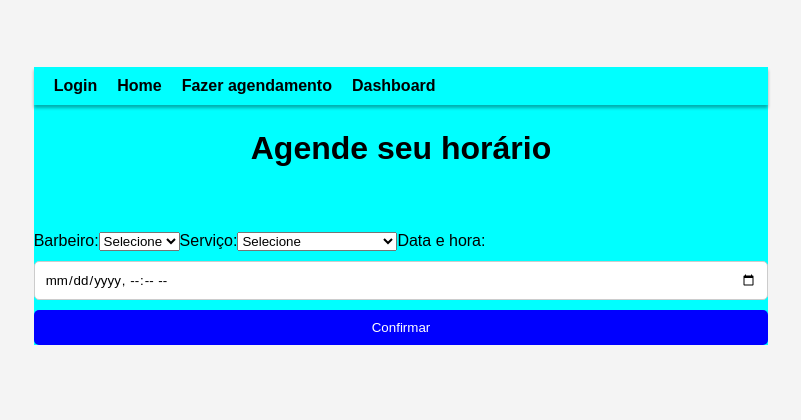
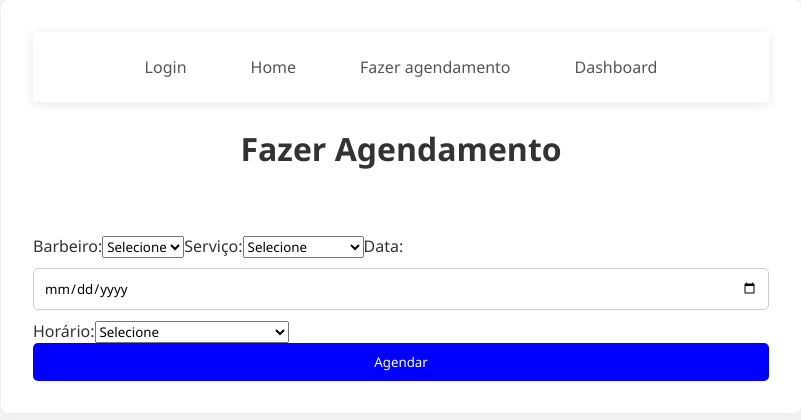
Before and after one commit to joaoppaixao/projeto-barbearia, a React (Create React App) app in the folder barber/: page /agendamento in a window 1280 px wide. Shown: the part 194-614 px from the top of the page, without its empty margins (239-1040 px from the left). Built offline with nearby package versions, Linux system fonts and the light colour scheme; data requests are answered from the project's data file.

Commit message:
alterando o estilo do HOME

```diff
--- a/barber/db.json
+++ b/barber/db.json
@@ -96,6 +96,37 @@
       "barbeiroId": "b1",
       "servicoId": "s2",
       "dataHora": "2025-05-12T23:44"
+    },
+    {
+      "id": "6bff",
+      "idCliente": "4be5",
+      "nomeCliente": "joao",
+      "barbeiroId": "b2",
+      "servicoId": "s3",
+      "dataHora": "2025-05-12T02:07"
     }
+  ],
+  "horarios": [
+    { "id": "09:00", "disponivel": true },
+    { "id": "09:30", "disponivel": true },
+    { "id": "10:00", "disponivel": true },
+    { "id": "10:30", "disponivel": true },
+    { "id": "11:00", "disponivel": true },
+    { "id": "11:30", "disponivel": true },
+    { "id": "12:00", "disponivel": true },
+    { "id": "12:30", "disponivel": true },
+    { "id": "13:00", "disponivel": true },
+    { "id": "13:30", "disponivel": true },
+    { "id": "14:00", "disponivel": true },
+    { "id": "14:30", "disponivel": true },
+    { "id": "15:00", "disponivel": true },
+    { "id": "15:30", "disponivel": true },
+    { "id": "16:00", "disponivel": true },
+    { "id": "16:30", "disponivel": true },
+    { "id": "17:00", "disponivel": true },
+    { "id": "17:30", "disponivel": true },
+    { "id": "18:00", "disponivel": true },
+    { "id": "18:30", "disponivel": true }
   ]
+
 }
--- a/barber/src/App.js
+++ b/barber/src/App.js
@@ -2,11 +2,12 @@ import { BrowserRouter, Routes, Route, Link } from 'react-router-dom';
 import Login from './pages/Login';
 import Agendamento from './pages/Agendamento';
 import DashBarbeiro from './pages/DashBarbeiro';
-import Home from './pages/Home';
+
 import Horario from './pages/Horario';
 import InfoCliente from './pages/InfoCliente';
 import Servico from './pages/Servico';
 import Registro from './pages/Registro';
+import Home from './pages/Home';
 
 
 function App() {
--- a/barber/src/pages/Agendamento.jsx
+++ b/barber/src/pages/Agendamento.jsx
@@ -1,5 +1,5 @@
-import React, { useEffect, useState } from 'react';
-import { useNavigate, Link } from 'react-router-dom';
+import React, { useState, useEffect } from 'react';
+import { Link, useNavigate } from 'react-router-dom';
 import '../styles/Agendamento.css';
 
 const AgendamentoCliente = () => {
@@ -7,46 +7,64 @@ const AgendamentoCliente = () => {
   const [servicos, setServicos] = useState([]);
   const [barbeiroSelecionado, setBarbeiroSelecionado] = useState('');
   const [servicoSelecionado, setServicoSelecionado] = useState('');
-  const [dataHora, setDataHora] = useState('');
+  const [dataSelecionada, setDataSelecionada] = useState('');
+  const [horaSelecionada, setHoraSelecionada] = useState('');
+  const [horariosDisponiveis, setHorariosDisponiveis] = useState([]);
   const navigate = useNavigate();
 
   useEffect(() => {
     fetch('http://localhost:3001/barbeiros')
       .then(res => res.json())
-      .then(setBarbeiros);
+      .then(data => setBarbeiros(data));
 
     fetch('http://localhost:3001/servicos')
       .then(res => res.json())
-      .then(setServicos);
+      .then(data => setServicos(data));
   }, []);
 
-  const handleAgendamento = async () => {
-    const usuario = JSON.parse(localStorage.getItem('usuarioLogado'));
-    if (!usuario || !barbeiroSelecionado || !servicoSelecionado || !dataHora) {
-      alert('Preencha todos os campos.');
+  useEffect(() => {
+    if (barbeiroSelecionado && dataSelecionada) {
+      fetch('http://localhost:3001/horarios')
+        .then(res => res.json())
+        .then(data => {
+          const disponiveis = data.filter(h => h.disponivel).map(h => h.id);
+          setHorariosDisponiveis(disponiveis);
+        });
+    } else {
+      setHorariosDisponiveis([]);
+    }
+  }, [barbeiroSelecionado, dataSelecionada]);
+
+  const handleAgendar = () => {
+    if (!barbeiroSelecionado || !servicoSelecionado || !dataSelecionada || !horaSelecionada) {
+      alert('Preencha todos os campos!');
       return;
     }
 
-    const agendamento = {
-      idCliente: usuario.id,
-      nomeCliente: usuario.nome,
+    const novoAgendamento = {
+      idCliente: localStorage.getItem('usuarioId'),
       barbeiroId: barbeiroSelecionado,
       servicoId: servicoSelecionado,
-      dataHora
+      dataHora: `${dataSelecionada}T${horaSelecionada}`
     };
 
-    const res = await fetch('http://localhost:3001/agendamentos', {
+    fetch('http://localhost:3001/agendamentos', {
       method: 'POST',
       headers: { 'Content-Type': 'application/json' },
-      body: JSON.stringify(agendamento)
+      body: JSON.stringify(novoAgendamento)
+    })
+      .then(() => {
+        return fetch(`http://localhost:3001/horarios/${horaSelecionada}`, {
+          method: 'PATCH',
+          headers: { 'Content-Type': 'application/json' },
+          body: JSON.stringify({ disponivel: false })
         });
-
-    if (res.ok) {
-      alert('Agendamento realizado!');
-      navigate('/dash');
-    } else {
-      alert('Erro ao agendar.');
-    }
+      })
+      .then(() => {
+        alert('Agendamento realizado com sucesso!');
+        navigate('/home');
+      })
+      .catch(err => console.error('Erro ao agendar:', err));
   };
 
   return (
@@ -58,13 +76,12 @@ const AgendamentoCliente = () => {
         <Link to="/dash">Dashboard</Link>
       </div>
 
-      <h1>Agende seu horário</h1>
+      <h1>Fazer Agendamento</h1>
 
-      <div className="form-agendamento">
       <label>Barbeiro:</label>
       <select value={barbeiroSelecionado} onChange={(e) => setBarbeiroSelecionado(e.target.value)}>
         <option value="">Selecione</option>
-          {barbeiros.map(b => (
+        {barbeiros.map((b) => (
           <option key={b.id} value={b.id}>{b.nome}</option>
         ))}
       </select>
@@ -72,20 +89,27 @@ const AgendamentoCliente = () => {
       <label>Serviço:</label>
       <select value={servicoSelecionado} onChange={(e) => setServicoSelecionado(e.target.value)}>
         <option value="">Selecione</option>
-          {servicos.map(s => (
-            <option key={s.id} value={s.id}>{s.nome} - R${s.preco}</option>
+        {servicos.map((s) => (
+          <option key={s.id} value={s.id}>{s.nome}</option>
         ))}
       </select>
 
-        <label>Data e hora:</label>
-        <input
-          type="datetime-local"
-          value={dataHora}
-          onChange={(e) => setDataHora(e.target.value)}
-        />
+      <label>Data:</label>
+      <input type="date" value={dataSelecionada} onChange={(e) => setDataSelecionada(e.target.value)} />
 
-        <button onClick={handleAgendamento}>Confirmar</button>
-      </div>
+      <label>Horário:</label>
+      <select value={horaSelecionada} onChange={(e) => setHoraSelecionada(e.target.value)}>
+        <option value="">Selecione</option>
+        {horariosDisponiveis.length > 0 ? (
+          horariosDisponiveis.map((h, i) => (
+            <option key={i} value={h}>{h}</option>
+          ))
+        ) : (
+          <option disabled>Nenhum horário disponível</option>
+        )}
+      </select>
+
+      <button onClick={handleAgendar}>Agendar</button>
     </div>
   );
 };
--- a/barber/src/pages/Home.jsx
+++ b/barber/src/pages/Home.jsx
@@ -21,8 +21,8 @@ useEffect(() => {
         <Link to="/agendamento">Fazer agendamento</Link>
         <Link to="/dash">Dashboard</Link>
       </div>
+
     <div className="main-container">
-
       <div className="main-content">
         <h1>Bem-vindo, {nomeUsuario}!</h1>
         <p>O app perfeito para você fazer seus agendamentos.</p>
--- a/barber/src/styles/Home.css
+++ b/barber/src/styles/Home.css
@@ -3,47 +3,77 @@
 * {
     margin: 0;
     padding: 0;
-    font-family: Arial, Helvetica, sans-serif;
+    box-sizing: border-box;
+    font-family: 'Segoe UI', Tahoma, Geneva, Verdana, sans-serif; /* Fonte mais moderna */
 }
 
 html, body {
-    background-color: lightgray;
+    background-color: #f5f5f5; /* Cinza muito claro */
+    color: #333; /* Texto escuro para contraste */
+    min-height: 100vh;
 }
 
-.main-container {
-    background-color: aqua;
-}
-
+/* --- NAVBAR --- */
 .nav-bar {
-    padding: 10px;
-    box-shadow: 0px 3px 3px rgba(0, 0, 0, 0.312);
+    width: 100%;
+    padding: 1rem 2rem;
+    background-color: white;
+    box-shadow: 0 2px 10px rgba(0, 0, 0, 0.1);
+    display: flex;
+    justify-content: center;
+    gap: 2rem;
+    position: sticky;
+    top: 0;
+    z-index: 100;
 }
 
 .nav-bar > a {
-    color: black;
-    padding: 10px;
-    border-radius: 5px;
+    color: #555;
+    padding: 0.5rem 1rem;
     text-decoration: none;
-    font-weight: bold;
-    transition-duration: 0.5;
+    font-weight: 500;
+    border-radius: 4px;
+    transition: all 0.3s ease;
 }
 
 .nav-bar > a:hover {
-    background-color: darkgray;
-    transition: 0.5s;
+    color: #000;
+    background-color: #f0f0f0;
+}
+
+/* --- MAIN CONTAINER --- */
+.main-container {
+    max-width: 800px;
+    margin: 2rem auto;
+    padding: 2rem;
+    background-color: white;
+    border-radius: 8px;
+    box-shadow: 0 2px 15px rgba(0, 0, 0, 0.05);
 }
 
 .main-content {
     text-align: center;
-    padding: 30px;
+    padding: 2rem;
 }
 
 .main-content h1 {
-    padding-bottom: 20px;
+    font-size: 2.5rem;
+    margin-bottom: 1rem;
+    color: #222;
+}
+
+.main-content p {
+    font-size: 1.1rem;
+    line-height: 1.6;
+    margin-bottom: 1.5rem;
+    color: #555;
 }
 
 .mark {
-    margin: 200px;
-    font-size: 26px;
-    font-weight: bold;
+    margin-top: 3rem;
+    padding: 1rem;
+    font-size: 1.2rem;
+    font-weight: 600;
+    color: #2c3e50; /* Azul/grafite escuro */
+    border-top: 1px solid #eee;
 }
```
Lines whose indentation alone changed are shown as unchanged.
